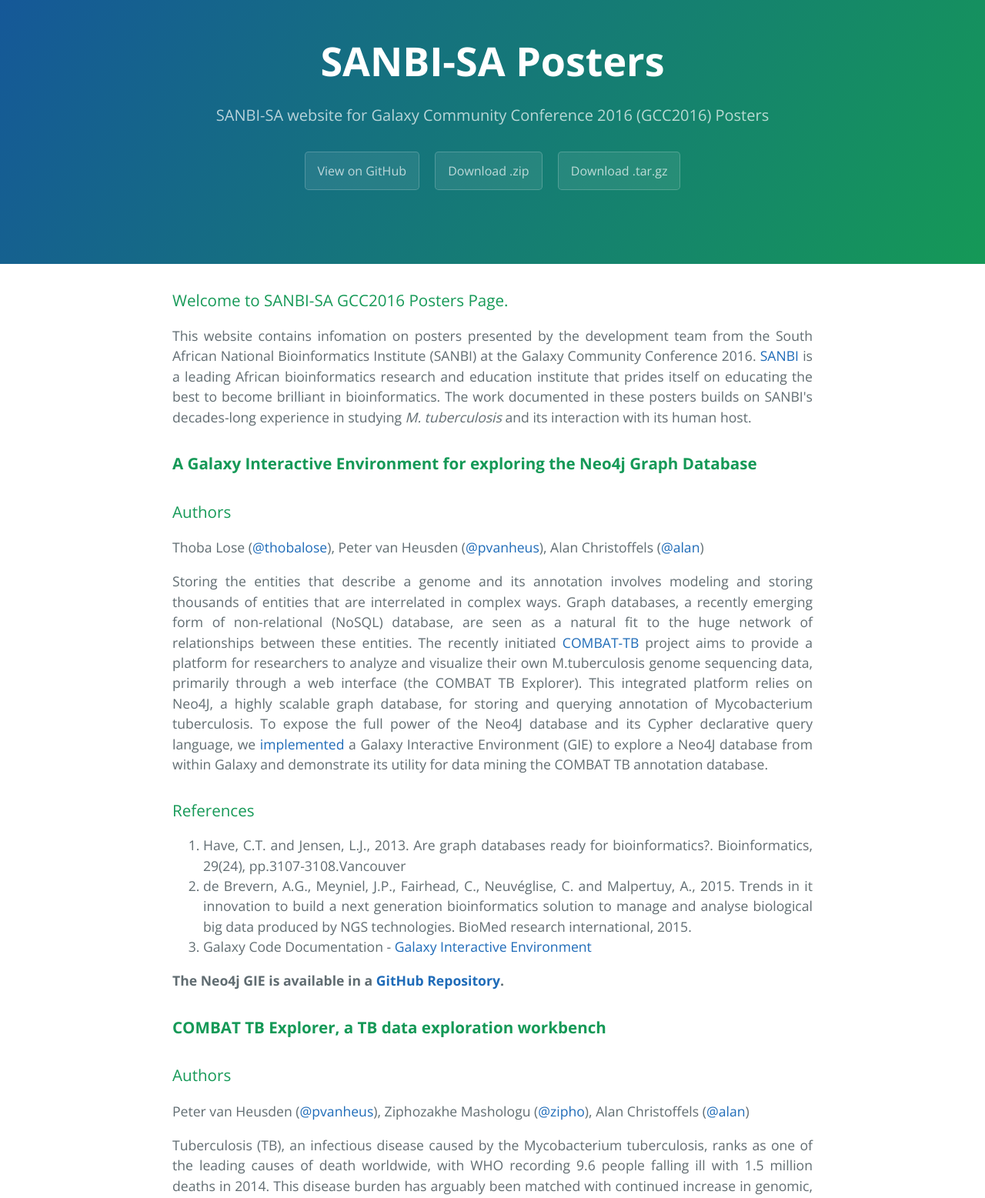
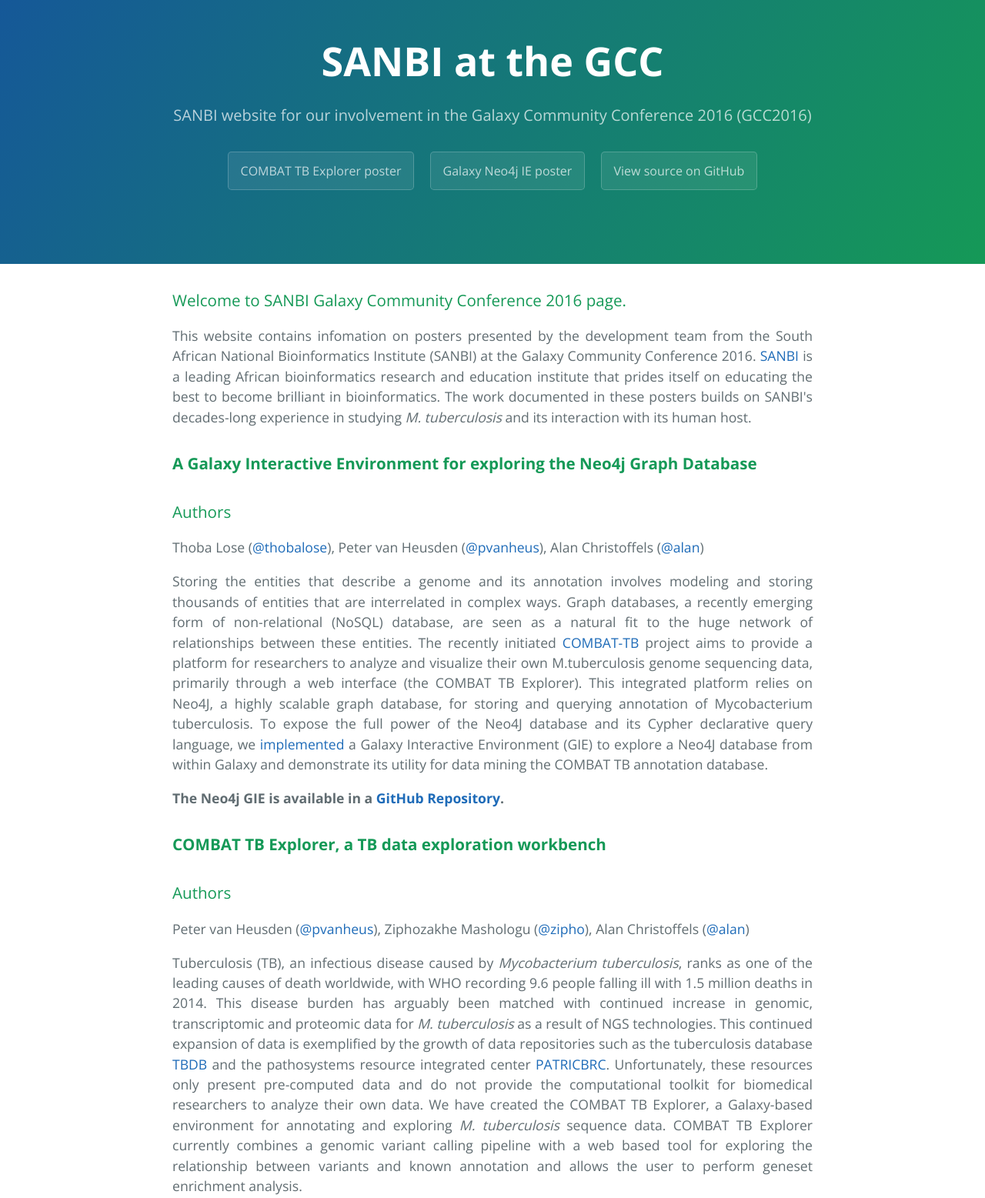
Before and after one commit to SANBI-SA-archive/GCC2016, a plain HTML site: page index.html in a window 1280 px wide. Shown: the part 40-1597 px from the top of the page at 77% size. Drawn offline with nearby package versions, Linux system fonts and the light colour scheme.

Commit message:
Add links to F1000 posters, other changes.

```diff
--- a/index.html
+++ b/index.html
@@ -11,16 +11,17 @@
   </head>
   <body>
     <section class="page-header">
-      <h1 class="project-name">SANBI-SA Posters</h1>
-      <h2 class="project-tagline">SANBI-SA website for Galaxy Community Conference 2016 (GCC2016) Posters</h2>
-      <a href="https://github.com/SANBI-SA/GCC2016" class="btn">View on GitHub</a>
-      <a href="https://github.com/SANBI-SA/GCC2016/zipball/master" class="btn">Download .zip</a>
-      <a href="https://github.com/SANBI-SA/GCC2016/tarball/master" class="btn">Download .tar.gz</a>
+      <h1 class="project-name">SANBI at the GCC</h1>
+      <h2 class="project-tagline">SANBI website for our involvement in the Galaxy Community Conference 2016 (GCC2016)</h2>
+
+      <a href="http://f1000research.com/posters/5-1470" class="btn">COMBAT TB Explorer poster</a>
+      <a href="http://f1000research.com/posters/5-1471" class="btn">Galaxy Neo4j IE poster</a>
+      <a href="https://github.com/SANBI-SA/GCC2016" class="btn">View source on GitHub</a>
     </section>
 
     <section class="main-content">
       <h3>
-<a id="welcome-to-github-pages" class="anchor" href="#welcome-to-github-pages" aria-hidden="true"><span aria-hidden="true" class="octicon octicon-link"></span></a>Welcome to SANBI-SA GCC2016 Posters Page.</h3>
+<a id="welcome-to-github-pages" class="anchor" href="#welcome-to-github-pages" aria-hidden="true"><span aria-hidden="true" class="octicon octicon-link"></span></a>Welcome to SANBI Galaxy Community Conference 2016 page.</h3>
 
 <p align="justify">This website contains infomation on posters presented by the development team from the South African National Bioinformatics Institute (SANBI) at the Galaxy Community Conference 2016. <a href="http://www.sanbi.ac.za">SANBI</a> is a leading African bioinformatics research and education institute that prides itself on educating the best to become brilliant in bioinformatics. The work documented in these posters builds on SANBI's decades-long experience in studying <em>M. tuberculosis</em> and its interaction with its human host.</p>
 
@@ -32,14 +33,6 @@
 
 <p align="justify">Storing the entities that describe a genome and its annotation involves modeling and storing thousands of entities that are interrelated in complex ways. Graph databases, a recently emerging form of non-relational (NoSQL) database, are seen as a natural fit to the huge network of relationships between these entities. The recently initiated <a href="http://christoffels.sanbi.ac.za/joomla/index.php/projects/combat-tb">COMBAT-TB</a> project aims to provide a platform for researchers to analyze and visualize their own M.tuberculosis genome sequencing data, primarily through a web interface (the COMBAT TB Explorer). This integrated platform relies on Neo4J, a highly scalable graph database, for storing and querying annotation of Mycobacterium tuberculosis. To expose the full power of the Neo4J database and its Cypher declarative query language, we <a href="https://github.com/SANBI-SA/neo4j_galaxy_ie">implemented</a> a Galaxy Interactive Environment (GIE) to explore a Neo4J database from within Galaxy and demonstrate its utility for data mining the COMBAT TB annotation database.</p>
 
-<h3><a id="authors-and-contributors" class="anchor" href="#authors-and-contributors" aria-hidden="true"><span aria-hidden="true" class="octicon octicon-link"></span></a>References</h3>
-
-<ol align="justify" type="1">
-  <li>Have, C.T. and Jensen, L.J., 2013. Are graph databases ready for bioinformatics?. Bioinformatics, 29(24), pp.3107-3108.Vancouver</li>
-  <li>de Brevern, A.G., Meyniel, J.P., Fairhead, C., Neuvéglise, C. and Malpertuy, A., 2015. Trends in it innovation to build a next generation bioinformatics solution to manage and analyse biological big data produced by NGS technologies. BioMed research international, 2015.</li>
-  <li>Galaxy Code Documentation - <a href="https://docs.galaxyproject.org/en/master/admin/interactive_environments.html">Galaxy Interactive Environment</a></li>
-</ol>
-
 <p><b>The Neo4j GIE is available in a <a href="https://github.com/SANBI-SA/neo4j_galaxy_ie">GitHub Repository</a>.</b></p>
 
 <h3><a id="creating-pages-manually" class="anchor" href="#creating-pages-manually" aria-hidden="true"><span aria-hidden="true" class="octicon octicon-link"></span></a><b>COMBAT TB Explorer, a TB data exploration workbench</b></h3>
@@ -48,10 +41,15 @@
 
 <p>Peter van Heusden (<a href="https://github.com/pvanheus" class="user-mention">@pvanheus</a>), Ziphozakhe Mashologu (<a href="https://github.com/zipho" class="user-mention">@zipho</a>), Alan Christoffels (<a href="http://christoffels.sanbi.ac.za/joomla/" class="user-mention">@alan</a>)</p>
 
-<p align="justify">Tuberculosis (TB), an infectious disease caused by the Mycobacterium tuberculosis, ranks as one of the leading causes of death worldwide, with WHO recording 9.6 people falling ill with 1.5 million deaths in 2014. This disease burden has arguably been matched with continued increase in genomic, transcriptomic and proteomic data for Mycobacterium tuberculosis as a result of NGS technologies. This continued expansion of data is exemplified by the growth of data repositories such as the tuberculosis database <a href="http://www.tbdb.org/">TBDB</a> and the pathosystems resource integrated center <a href="http://patricbrc.org/">PATRICBRC</a>. Unfortunately, these resources only present pre-computed data and do not provide the computational toolkit for biomedical researchers to analyze their own data. We have created the COMBAT TB Explorer, a Galaxy-based environment for annotating and exploring M. tuberculosis sequence data. COMBAT TB Explorer currently combines a genomic variant calling pipeline with a web based tool for exploring the relationship between variants and known annotation and allows the user to perform geneset enrichment analysis.</p>
+<p align="justify">Tuberculosis (TB), an infectious disease caused by <em>Mycobacterium tuberculosis</em>, ranks as one of the leading causes of death worldwide, with WHO recording 9.6 people falling ill with 1.5 million deaths in 2014. This disease burden has arguably been matched with continued increase in genomic, transcriptomic and proteomic data for <em>M. tuberculosis</em> as a result of NGS technologies. This continued expansion of data is exemplified by the growth of data repositories such as the tuberculosis database <a href="http://www.tbdb.org/">TBDB</a> and the pathosystems resource integrated center <a href="http://patricbrc.org/">PATRICBRC</a>. Unfortunately, these resources only present pre-computed data and do not provide the computational toolkit for biomedical researchers to analyze their own data. We have created the COMBAT TB Explorer, a Galaxy-based environment for annotating and exploring <em>M. tuberculosis</em> sequence data. COMBAT TB Explorer currently combines a genomic variant calling pipeline with a web based tool for exploring the relationship between variants and known annotation and allows the user to perform geneset enrichment analysis.</p>
 
 <h3><a id="authors-and-contributors" class="anchor" href="#authors-and-contributors" aria-hidden="true"><span aria-hidden="true" class="octicon octicon-link"></span></a>References</h3>
 
+<ol align="justify" type="1">
+  <li>Have, C.T. and Jensen, L.J., 2013. Are graph databases ready for bioinformatics?. Bioinformatics, 29(24), pp.3107-3108.Vancouver</li>
+  <li>de Brevern, A.G., Meyniel, J.P., Fairhead, C., Neuvéglise, C. and Malpertuy, A., 2015. Trends in it innovation to build a next generation bioinformatics solution to manage and analyse biological big data produced by NGS technologies. BioMed research international, 2015.</li>
+  <li>Galaxy Code Documentation - <a href="https://docs.galaxyproject.org/en/master/admin/interactive_environments.html">Galaxy Interactive Environment</a></li>
+</ol>
       <footer class="site-footer">
         <span class="site-footer-owner"><a href="https://github.com/SANBI-SA/GCC2016">SANBI-SA Posters</a> is maintained by <a href="https://github.com/SANBI-SA">SANBI-SA</a>.</span>
       </footer>
```
